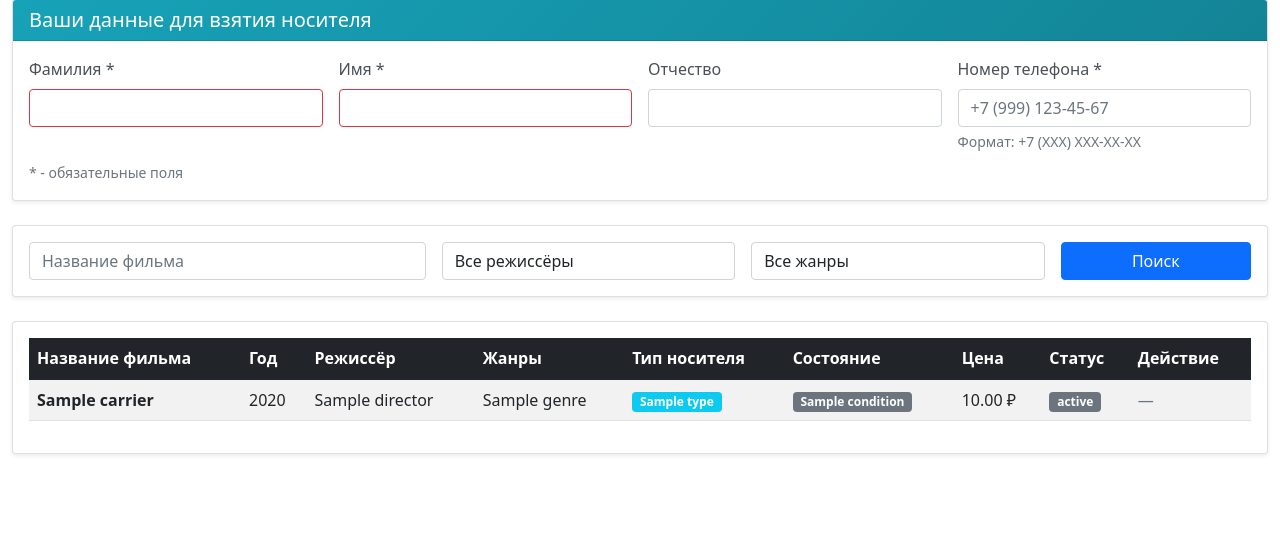
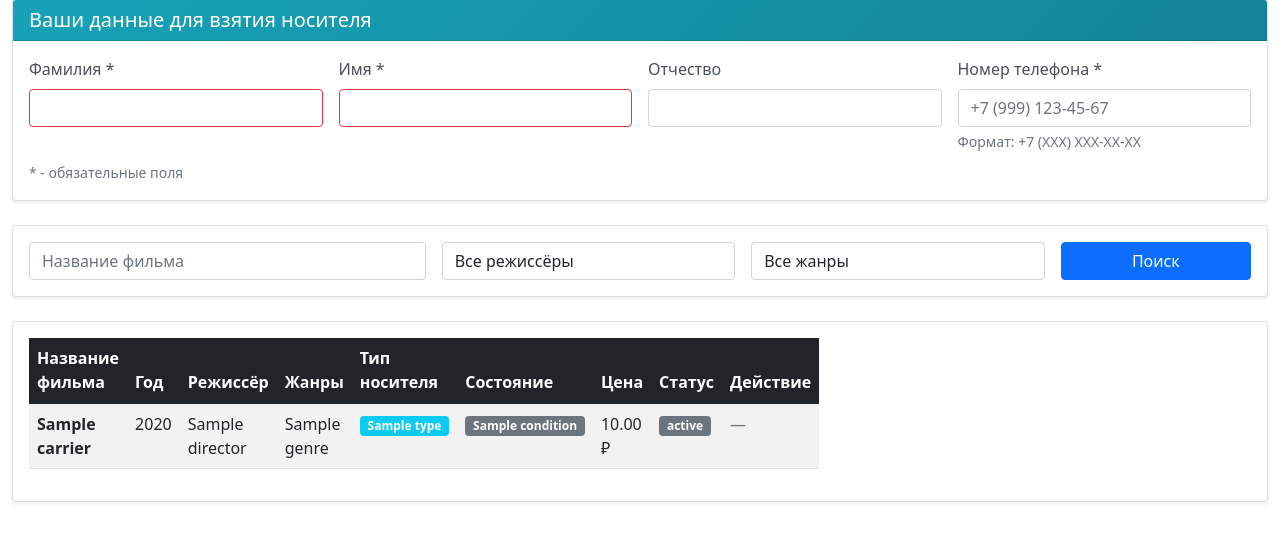
Before and after one commit to strongpersonality/opi3, a Flask app: template templates/user.html in a window 1280 px wide. Shown: the part 97-639 px from the top of the page. Run offline with Flask 3, Linux system fonts and the light colour scheme; the template is opened without the code that fills it: most values are stand-ins (such as "Sample title", 1, 10 or a date in 2020); some libraries are stand-ins or nearby versions.

Commit message:
Update styles.css

```diff
--- a/static/styles.css
+++ b/static/styles.css
@@ -1,5 +1,9 @@
 .container {
     max-width: 1400px;
+}
+
+.table.table-striped {
+    max-width: 730px;
 }
 
 .card {
```
